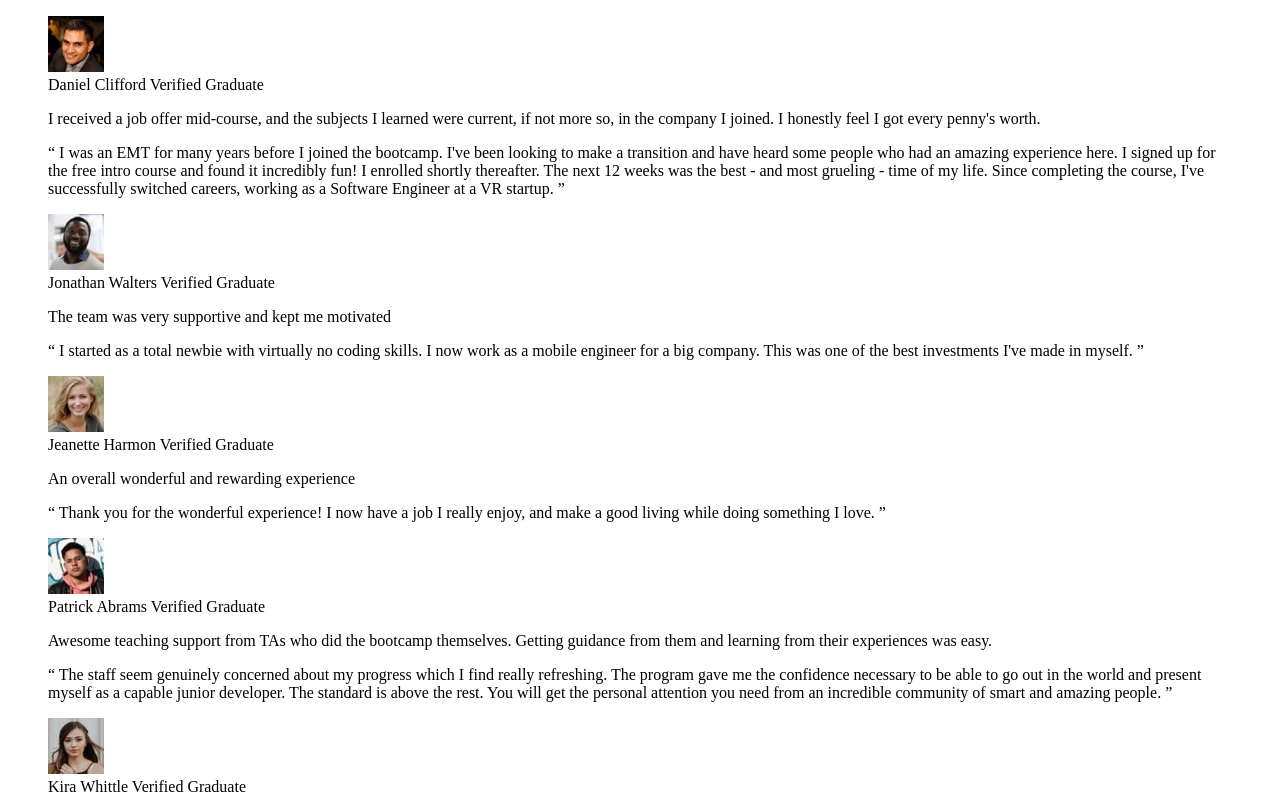
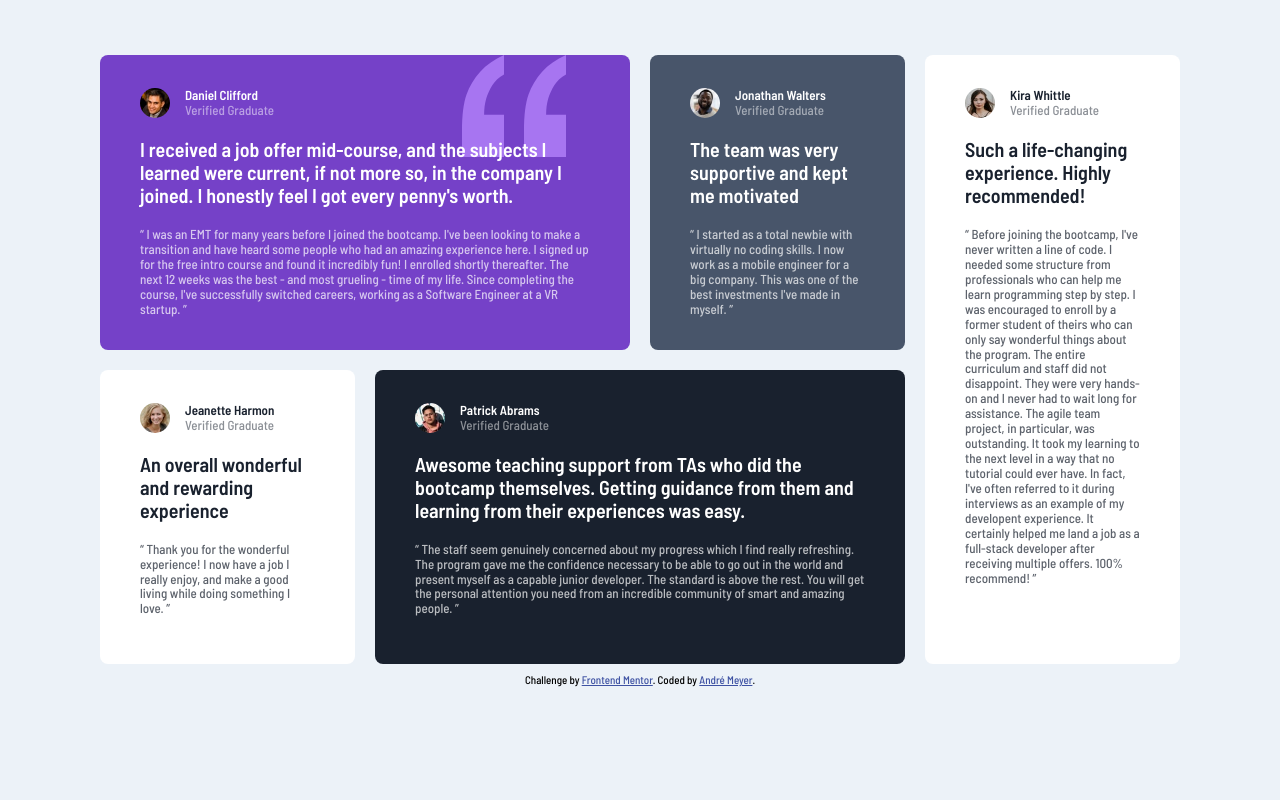
Before and after one commit to dev-andrewm/testimonials-grid-section-main, a plain HTML site: page index.html in a window 1280 px wide. Shown: the top 800 px of the page. Drawn offline with Linux system fonts and the light colour scheme.

Commit message:
Final commit

```diff
--- a/css/style.css
+++ b/css/style.css
@@ -0,0 +1,198 @@
+* {
+  /* outline: 1px solid red; */
+}
+
+:root {
+  font-size: 62.5%;
+
+  /* Primary */
+  --moderate-violet:  hsl(263, 55%, 52%);
+  --very-dark-grayish-blue: hsl(217, 19%, 35%);
+  --very-dark-blackyish-blue: hsl(219, 29%, 14%);
+  --white: hsl(0, 0%, 100%);
+
+  /* Neutral */
+  --light-gray: hsl(0, 0%, 81%);
+  --light-grayish-blue: hsl(210, 46%, 95%);
+
+  /* Font settings */
+  --fs-body: 1.3rem;
+  --ff-body: 'Barlow Semi Condensed', sans-serif;
+}
+
+body {
+  width: 100vw;
+  height: 100vh;
+
+  font-size: var(--fs-body);
+  font-family: var(--ff-body);
+
+  display: flex;
+  flex-direction: column;
+  align-items: center;
+
+  background-color: var(--light-grayish-blue);
+}
+
+main {
+  width: 90%;
+  padding: 5.5rem 0 0;
+}
+
+.testimonials-box {
+  margin: 0 auto;
+  max-width: 108.0rem;
+  display: grid;
+  justify-items: center;
+  gap: 2.0rem;
+}
+
+.testimonial-box {
+  padding: 2.0rem 0;
+  border-radius: 8px;
+  width: 100%;
+  max-width: 33.8rem;
+}
+
+.daniel__box {
+  background: url("../images/bg-pattern-quotation.svg") no-repeat;
+  background-position: 85% 0%;
+  background-color: var(--moderate-violet);
+}
+
+.jonathan__box {
+  background-color: var(--very-dark-grayish-blue);
+}
+
+.jeanette__box {
+  background-color: var(--white);
+}
+
+.patrick__box {
+  background-color: var(--very-dark-blackyish-blue);
+}
+
+.kira__box {
+  background-color: var(--white);
+}
+
+.testimonial__figure__box {
+  display: flex;
+  gap: 1.5rem;
+  align-items: center;
+}
+
+.testimonial__figure__people {
+  border-radius: 50%;
+  width: 3.0rem;
+  height: 3.0rem;
+}
+
+figcaption span {
+  display: block;
+}
+
+figcaption, blockquote {
+  color: var(--white);
+}
+
+.jeanette__box span,
+.jeanette__box p,
+.kira__box span,
+.kira__box p {
+  color: var(--very-dark-blackyish-blue);
+}
+figcaption span:first-child {
+  font-weight: 600;
+}
+
+blockquote p:first-child {
+  font-size: 2.0rem;
+  font-weight: 600;
+}
+
+figcaption span:last-child {
+  opacity: 50%;
+  font-weight: 500;
+}
+
+blockquote p:last-child {
+  opacity: 70%;
+  font-weight: 500;
+}
+
+footer {
+  margin: 1.0rem 0;
+  font-size: 1.1rem;
+  text-align: center;
+}
+
+footer a {
+  color: hsl(228, 45%, 44%);
+}
+
+@media (min-width: 900px) and (max-width: 1200px) {
+  .testimonials-box {
+    grid-template:
+    "Daniel Daniel Jonathan" 1fr
+    "Jeanete Patrick Patrick" 1fr
+    "Kira Kira Kira" 1fr / 1fr 1fr 1fr;
+  }
+
+  .testimonial-box {
+    max-width: none;
+  }
+
+  .daniel__box {
+    grid-area: Daniel;
+  }
+
+  .jonathan__box {
+    grid-area: Jonathan;
+  }
+
+  .jeanette__box {
+    grid-area: Jeanete;
+  }
+
+  .patrick__box {
+    grid-area: Patrick;
+  }
+
+  .kira__box {
+    grid-area: Kira;
+  }
+}
+
+@media (min-width: 1201px) {
+  .testimonials-box {
+    grid-template:
+    "Daniel Daniel Jonathan Kira" 1fr
+    "Jeanete Patrick Patrick Kira" 1fr / 1fr 1fr 1fr 1fr;
+    gap: 2.0rem;
+  }
+
+  .testimonial-box {
+    max-width: none;
+  }
+
+  .daniel__box {
+    grid-area: Daniel;
+  }
+
+  .jonathan__box {
+    grid-area: Jonathan;
+  }
+
+  .jeanette__box {
+    grid-area: Jeanete;
+  }
+
+  .patrick__box {
+    grid-area: Patrick;
+  }
+
+  .kira__box {
+    grid-area: Kira;
+  }
+}
--- a/index.html
+++ b/index.html
@@ -2,27 +2,29 @@
 <html lang="en">
 
 <head>
+  <link rel="preconnect" href="https://fonts.googleapis.com">
+  <link rel="preconnect" href="https://fonts.gstatic.com" crossorigin>
+
   <meta charset="UTF-8">
   <meta name="viewport" content="width=device-width, initial-scale=1.0"> <!-- displays site properly based on user's device -->
 
   <link rel="icon" type="image/png" sizes="32x32" href="./images/favicon-32x32.png">
+  <link rel="stylesheet" href="./css/style.css">
+  <link rel="stylesheet" href="./css/normalize.css">
+
+  <link href="https://fonts.googleapis.com/css2?family=Barlow+Semi+Condensed:wght@500;600&display=swap" rel="stylesheet">
 
   <title>Frontend Mentor | [Challenge Name Here]</title>
 
-  <!-- Feel free to remove these styles or customise in your own stylesheet 👍 -->
-  <!-- <style>
-    .attribution { font-size: 11px; text-align: center; }
-    .attribution a { color: hsl(228, 45%, 44%); }
-  </style> -->
 </head>
 
 <body>
 
   <main>
     <article class="testimonials-box">
-      <section class="testimonial-box">
-        <figure class="testimonial__figura__box">
-          <img src="./images/image-daniel.jpg" alt="Daniel image">
+      <section class="testimonial-box daniel__box">
+        <figure class="testimonial__figure__box">
+          <img class="testimonial__figure__people" src="./images/image-daniel.jpg" alt="Daniel image">
           <figcaption>
             <span>Daniel Clifford</span>
             <span>Verified Graduate</span>
@@ -40,9 +42,9 @@
         </blockquote>
       </section>
 
-      <section class="testimonial-box">
-        <figure class="testimonial__figura__box">
-          <img src="./images/image-jonathan.jpg" alt="Jonathan image">
+      <section class="testimonial-box jonathan__box">
+        <figure class="testimonial__figure__box">
+          <img class="testimonial__figure__people" src="./images/image-jonathan.jpg" alt="Jonathan image">
           <figcaption>
             <span>Jonathan Walters</span>
             <span>Verified Graduate</span>
@@ -60,9 +62,9 @@
         </blockquote>
       </section>
 
-      <section class="testimonial-box">
-        <figure class="testimonial__figura__box">
-          <img src="./images/image-jeanette.jpg" alt="Jeanette image">
+      <section class="testimonial-box jeanette__box">
+        <figure class="testimonial__figure__box">
+          <img class="testimonial__figure__people" src="./images/image-jeanette.jpg" alt="Jeanette image">
           <figcaption>
             <span>Jeanette Harmon</span>
             <span>Verified Graduate</span>
@@ -80,9 +82,9 @@
         </blockquote>
       </section>
 
-      <section class="testimonial-box">
-        <figure class="testimonial__figura__box">
-          <img src="./images/image-patrick.jpg" alt="Patrick image">
+      <section class="testimonial-box patrick__box">
+        <figure class="testimonial__figure__box">
+          <img class="testimonial__figure__people" src="./images/image-patrick.jpg" alt="Patrick image">
           <figcaption>
             <span>Patrick Abrams</span>
             <span>Verified Graduate</span>
@@ -102,9 +104,9 @@
         </blockquote>
       </section>
 
-      <section class="testimonial-box">
-        <figure class="testimonial__figura__box">
-          <img src="./images/image-kira.jpg" alt="Kira image">
+      <section class="testimonial-box kira__box">
+        <figure class="testimonial__figure__box">
+          <img class="testimonial__figure__people" src="./images/image-kira.jpg" alt="Kira image">
           <figcaption>
             <span>Kira Whittle</span>
             <span>Verified Graduate</span>
```
Also changed, not shown: css/normalize.css (added), 1 other file.
